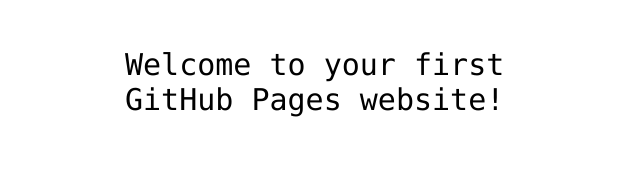
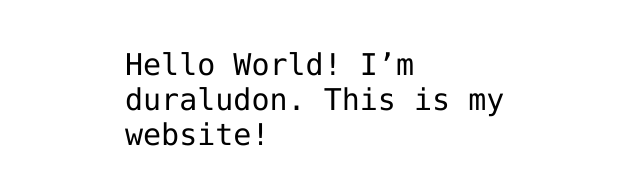
Before and after one commit to duraludon/duraludon.github.io, a plain HTML site: page index.html in a window 1280 px wide. Shown: the part 341-526 px from the top of the page, without its empty margins (315-955 px from the left). Drawn offline with Linux system fonts and the light colour scheme.

Commit message:
Added introduction

```diff
--- a/index.html
+++ b/index.html
@@ -12,7 +12,7 @@
 <img src="https://octodex.github.com/images/daftpunktocat-thomas.gif" id="octocat" alt="octocat-gif" />
 
 <!-- Change this code here by copy and pasting your template on line 15 -->
-<p>Welcome to your first GitHub Pages website!</p>
+<p>Hello World! I’m duraludon. This is my website!</p>
 
 </body>
 </html>
```
